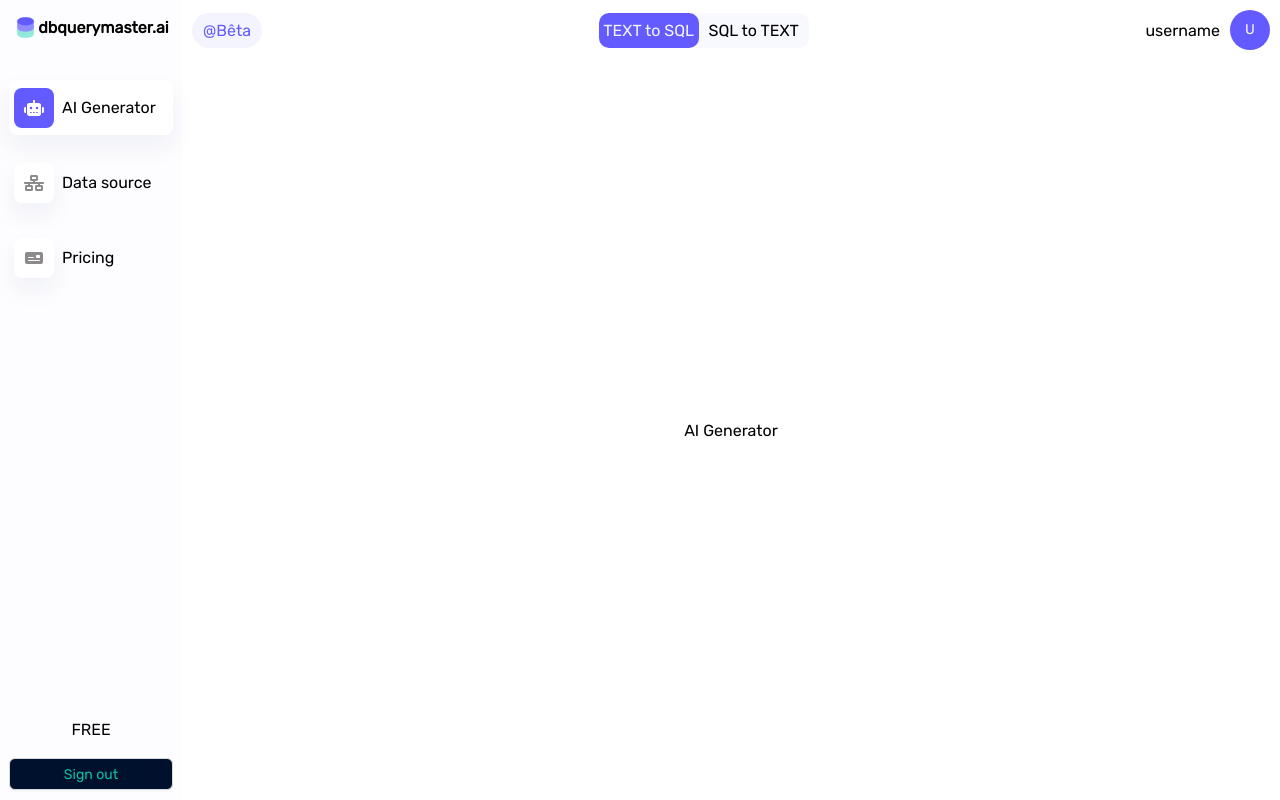
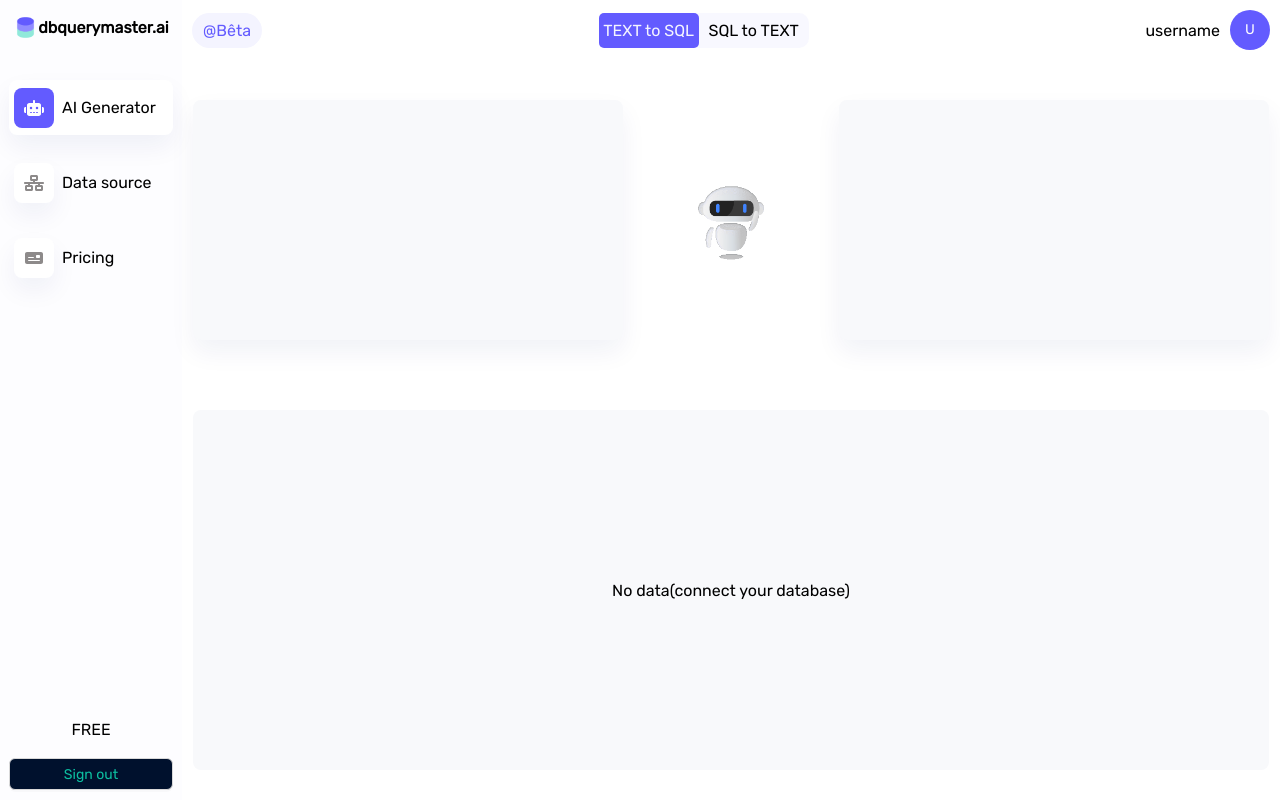
Before and after one commit to Yvesmorel/querymaster, a Next.js app: page /Dashboard in a window 1280 px wide. Built offline with nearby package versions, Linux system fonts and the light colour scheme.

Commit message:
first commit

```diff
--- /dev/null
+++ b/pages/components/AiGenerator/components/SqlToText.js
@@ -0,0 +1,11 @@
+import React from 'react';
+
+const SqlToText = () => {
+    return (
+        <div className='sqlToText'>
+
+        </div>
+    );
+};
+
+export default SqlToText;
--- /dev/null
+++ b/pages/components/AiGenerator/components/TextToSql.js
@@ -0,0 +1,19 @@
+import React from 'react';
+import AI from '../../../images/AIBOT.gif'
+import Image from 'next/image';
+const TextToSql = () => {
+    return (
+        <div className='textToSql'>
+            <div className='request'>
+
+            </div>
+            <Image width={80} src={AI} alt="" className='ai' />
+            <div className="response">
+
+            </div>
+
+        </div>
+    );
+};
+
+export default TextToSql;
--- a/pages/components/AiGenerator/index.js
+++ b/pages/components/AiGenerator/index.js
@@ -1,9 +1,18 @@
 import React from 'react';
 import './styles/style.scss';
+import TextToSql from './components/TextToSql';
+import SqlToText from './components/SqlToText';
 const index = () => {
     return (
-        <div>
-            AI Generator
+        <div className='aiGenerator'>
+            <div className='aiGeneratorTop'>
+                <TextToSql />
+            </div>
+            <div className="aiGeneratorBottom">
+                <div className="runSql">
+                     No data(connect your database)
+                </div>
+            </div>
         </div>
     );
 };
--- a/pages/components/AiGenerator/styles/style.scss
+++ b/pages/components/AiGenerator/styles/style.scss
@@ -0,0 +1,49 @@
+.aiGenerator {
+    width: 100%;
+    display: flex;
+    flex: 1;
+    flex-direction: column;
+    align-items: center;
+
+    .aiGeneratorTop {
+        display: flex;
+        justify-content: center;
+        align-items: center;
+        height: 40vh;
+        width: 100%;
+        .textToSql,.sqlToText {
+            display: flex;
+            justify-content: space-between;
+            align-items: center;
+            height: 30vh;
+            width: 98%;
+
+        }
+        .textToSql{
+            .request,.response{
+                box-shadow: 0px 12px 26px 0px rgba(16, 30, 115, 0.06);
+                width: 40%;
+                height: 100%;
+                background-color: #F8F9FB;
+                border-radius: 8px;
+            }
+
+        }
+    }
+    .aiGeneratorBottom{
+        width: 100%;
+        display: flex;
+        justify-content: center;
+        align-items: center;
+        flex: 1;
+        .runSql{
+            background: #F8F9FB;
+            border-radius: 8px;
+            height: 45vh;
+            width: 98%;
+            display: flex;
+            justify-content: center;
+            align-items: center;
+        }
+    }
+}
--- a/pages/styles/Dashboard.scss
+++ b/pages/styles/Dashboard.scss
@@ -100,7 +100,7 @@ $Rublik: 'Rubik';
                     align-items: center;
                     margin-right: 5px;
                     height: 100%;
-                    border-radius: 10px;
+                    border-radius: 5px;
                     cursor: pointer;
                 }
 
@@ -128,7 +128,7 @@ $Rublik: 'Rubik';
             display: flex;
             flex: 1;
             justify-content: center;
-            align-items: center;
+
         }
     }
 }
```
Also changed, not shown: pages/images/AIBOT.gif (added).
